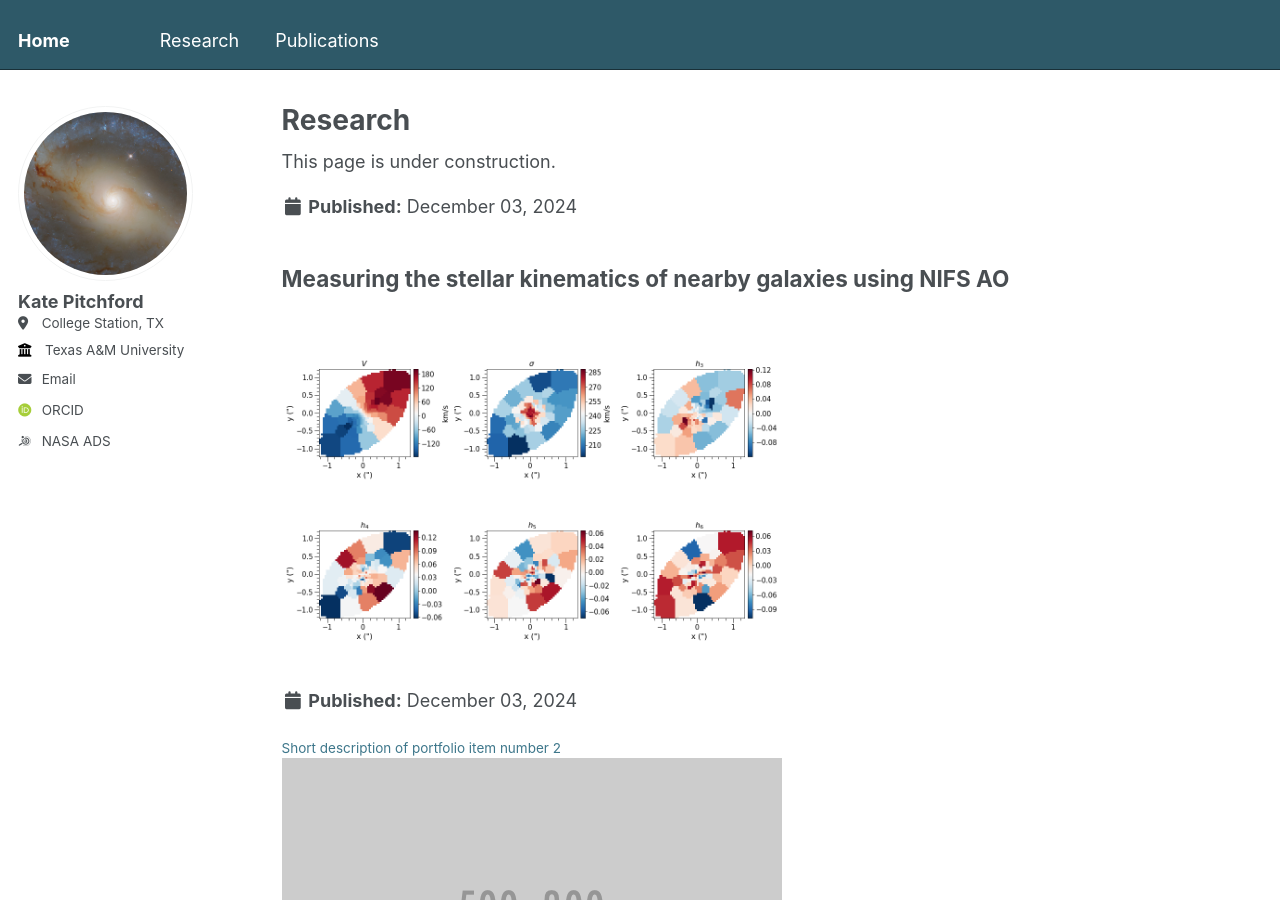
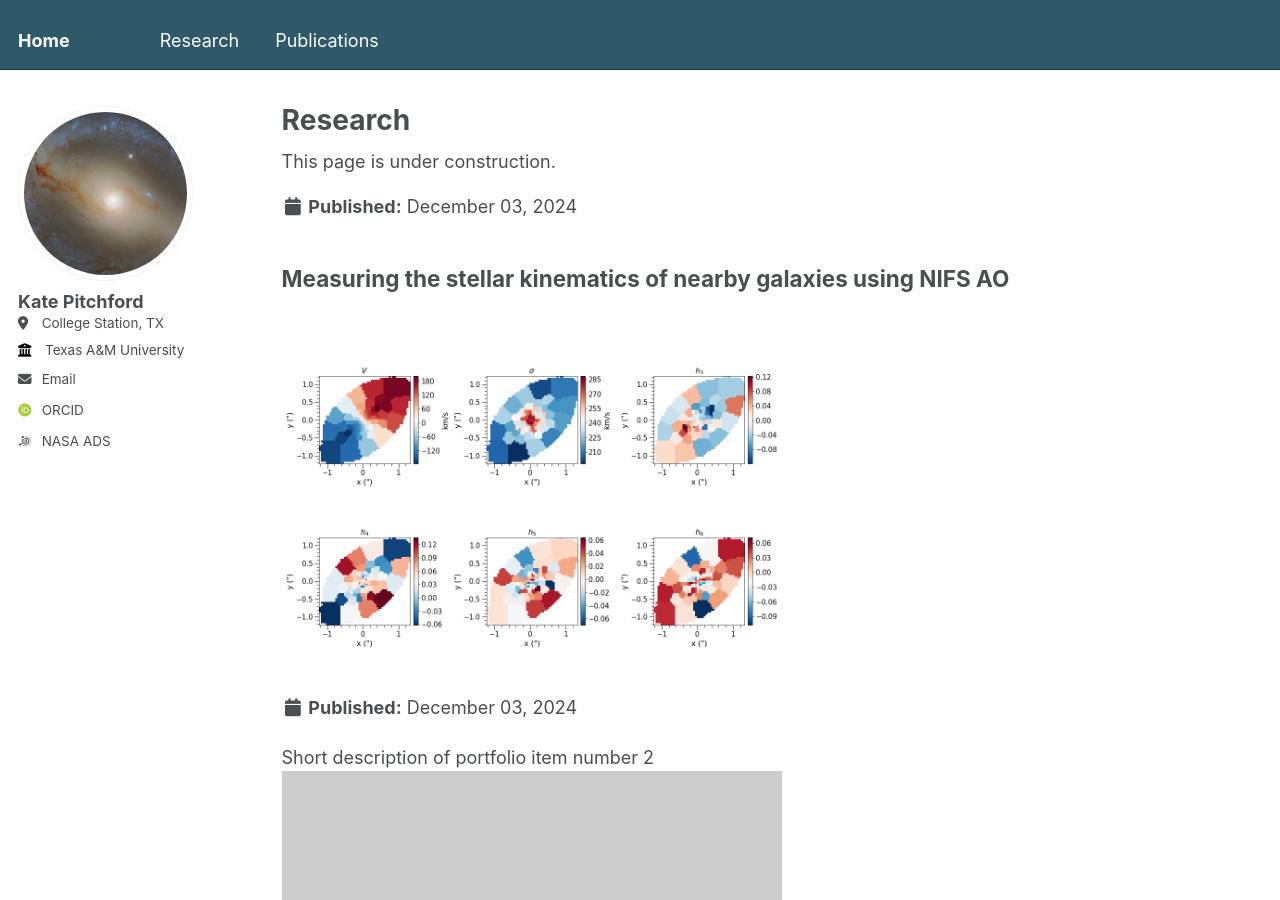
Before and after one commit to lkpitchford/lkpitchford.github.io, a Jekyll site: the page built from _pages/research.html, in a window 1280 px wide and 900 px high. Built offline with Jekyll 4.4.1, drawn with Linux system fonts in a browser that asks for light colours; some web fonts are replaced.

Commit message:
Update archive-single-research.html

```diff
--- a/_includes/archive-single-research.html
+++ b/_includes/archive-single-research.html
@@ -37,7 +37,7 @@
         {% endif %}
 
     {% if post.excerpt and site.read_more != 'enabled' %}
-    <p class="archive__item-excerpt" itemprop="description" style="color: #3e778b !important;">{{ post.excerpt | markdownify | remove: '<p>' | remove: '</p>' }}</p>
+    <p class="archive__item-excerpt" itemprop="description" style="color: #3e778b !important;">{{ post.excerpt | markdownify }}</p>
     {% elsif post.excerpt and site.read_more == 'enabled' %}
     <p class="archive__item-excerpt" itemprop="description"><p>{{ post.excerpt | markdownify | remove: '<p>' | remove: '</p>' }}<strong><a href="{{ base_path }}{{ post.url }}" rel="permalink"> Read more</a></strong></p></p>
     {% endif %}
```
